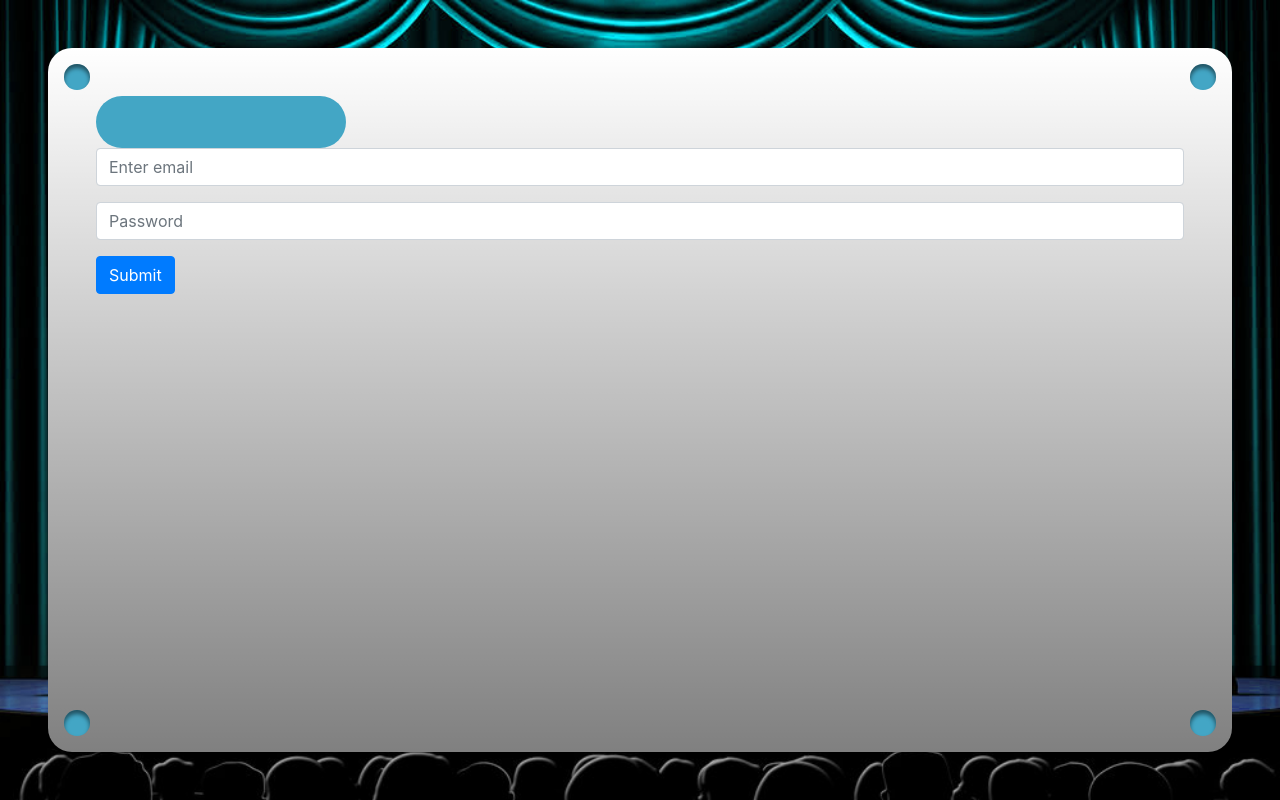
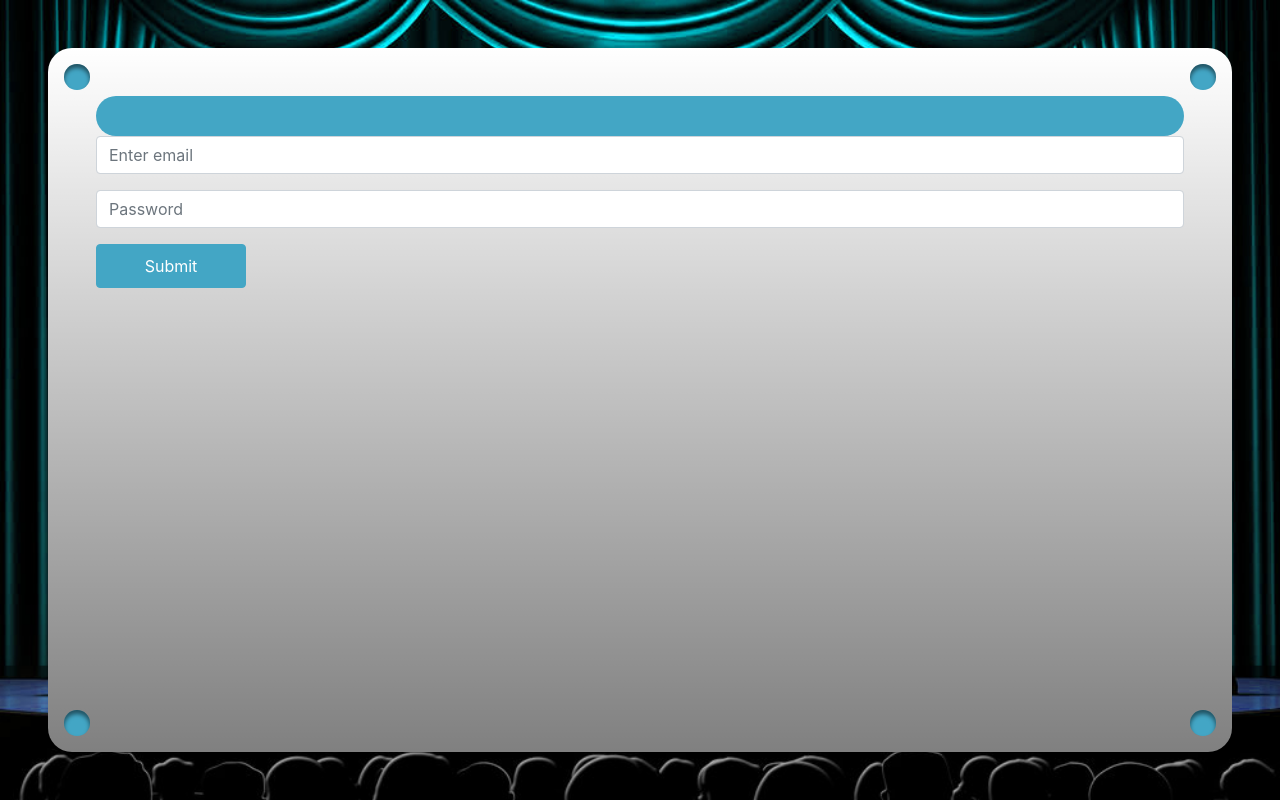
Before and after one commit to MinaMakar97/iqfight, a React (Create React App) app: page / in a window 1280 px wide. Built offline with nearby package versions, Linux system fonts and the light colour scheme.

Commit message:
Cambiato TitleBox, aggiunta shadow e stile bottoni

```diff
--- a/src/App.css
+++ b/src/App.css
@@ -52,3 +52,22 @@ html, body, #root {
 .contenuto {
   height: 100%;
 }
+
+.btn-primary{
+  background-color: #43A6C5;
+  width: 15vw;
+  height: 10%;
+  max-width: 150px;
+  border-color: #43A6C5 !important;
+  min-width: 100px;
+  min-height: 44px;
+}
+
+.btn-primary:hover {
+  background-color:  rgb(61, 149, 175);
+  border-color: rgb(61, 149, 175) !important;
+}
+
+.shadow{
+  box-shadow: 4px 4px 4px rgba(0, 0, 0, 0.4) !important;
+}
--- a/src/components/TitleBox.css
+++ b/src/components/TitleBox.css
@@ -1,14 +1,12 @@
 
-.title{
+.title-box{
     background-color: #43A6C5;
-    min-width: 250px;
-    min-height: 50px;
-    width: 18%;
-    height: 6.5vh;
+    min-width: 100px;
+    min-height: 30px;
+    height: 40px;
     border-radius: 50px;
-    box-shadow: grey;
     color:white;
-    font-size: xx-large;
+    font-size: 20px;
     font-weight:400;
     display: flex;
     justify-content: center;
--- a/src/components/TitleBox.js
+++ b/src/components/TitleBox.js
@@ -3,7 +3,8 @@ import "./TitleBox.css"
 
 class TitleBox extends React.Component{
     render(){
-        return <div className="title">
+        const className = "title-box " + this.props.className;
+        return <div className={className}>
             {this.props.titolo}
         </div>
     }
```
